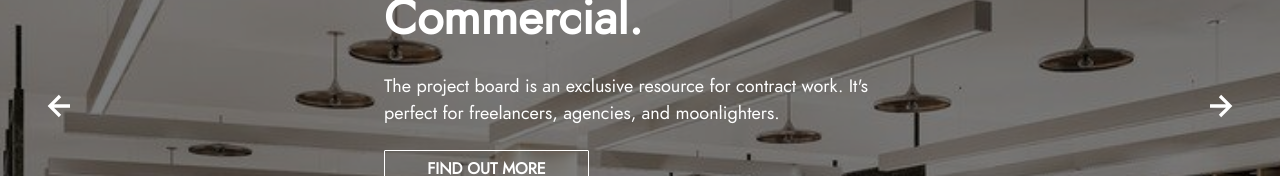
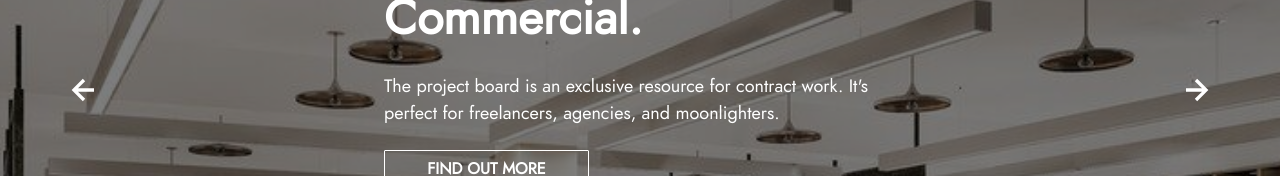
Before and after one commit to josepheid/ardant, a React (Vite) app: page / in a window 1280 px wide. Shown: the part 310-486 px from the top of the page. Built offline with nearby package versions, Linux system fonts and the light colour scheme.

Commit message:
fix arrows in home positioning

```diff
--- a/src/components/Home/Home.tsx
+++ b/src/components/Home/Home.tsx
@@ -4,7 +4,6 @@ import React, { useState } from "react";
 import {
     Box,
     IconButton,
-    useBreakpointValue,
     Stack,
     Heading,
     Text,
@@ -39,11 +38,6 @@ export default function Home() {
     // As we have used custom buttons, we need a reference variable to
     // change the state
     const [slider, setSlider] = React.useState<Slider | null>(null);
-
-    // These are the breakpoints which changes the position of the
-    // buttons as the screen size changes
-    const top = useBreakpointValue({ base: "10%", md: "8.5%" });
-    const side = useBreakpointValue({ base: "30%", md: "40px" });
 
     // This list contains all the data for carousels
     // This can be static or loaded from a server
@@ -95,11 +89,11 @@ export default function Home() {
                 <IconButton
                     aria-label="left-arrow"
                     variant="ghost"
-                    position="absolute"
-                    left={side}
-                    top={top}
-                    transform={"translate(0%, -50%)"}
-                    zIndex={2}
+                    position="fixed"
+                    left="5%"
+                    top={{ base: "80%", md: "50%" }}
+                    transform="translate(0, -50%)"
+                    zIndex={10}
                     onClick={() => slider?.slickPrev()}
                     _hover={{ background: "transparent" }}
                 >
@@ -109,11 +103,11 @@ export default function Home() {
                 <IconButton
                     aria-label="right-arrow"
                     variant="ghost"
-                    position="absolute"
-                    right={side}
-                    top={top}
-                    transform={"translate(0%, -50%)"}
-                    zIndex={2}
+                    position="fixed"
+                    right="5%"
+                    top={{ base: "80%", md: "50%" }}
+                    transform="translate(0, -50%)"
+                    zIndex={10}
                     onClick={() => slider?.slickNext()}
                     _hover={{ background: "transparent" }}
                 >
```
